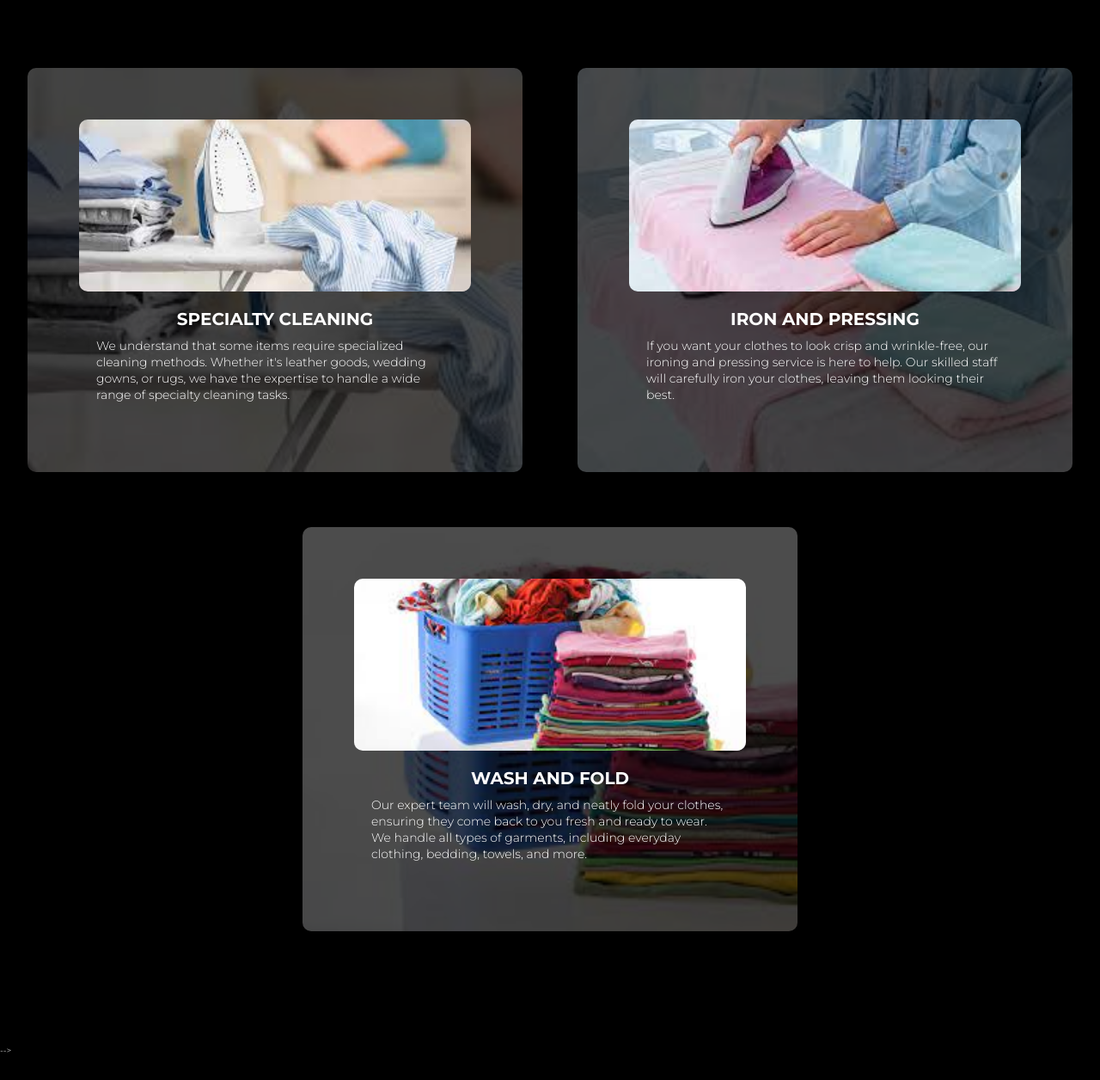
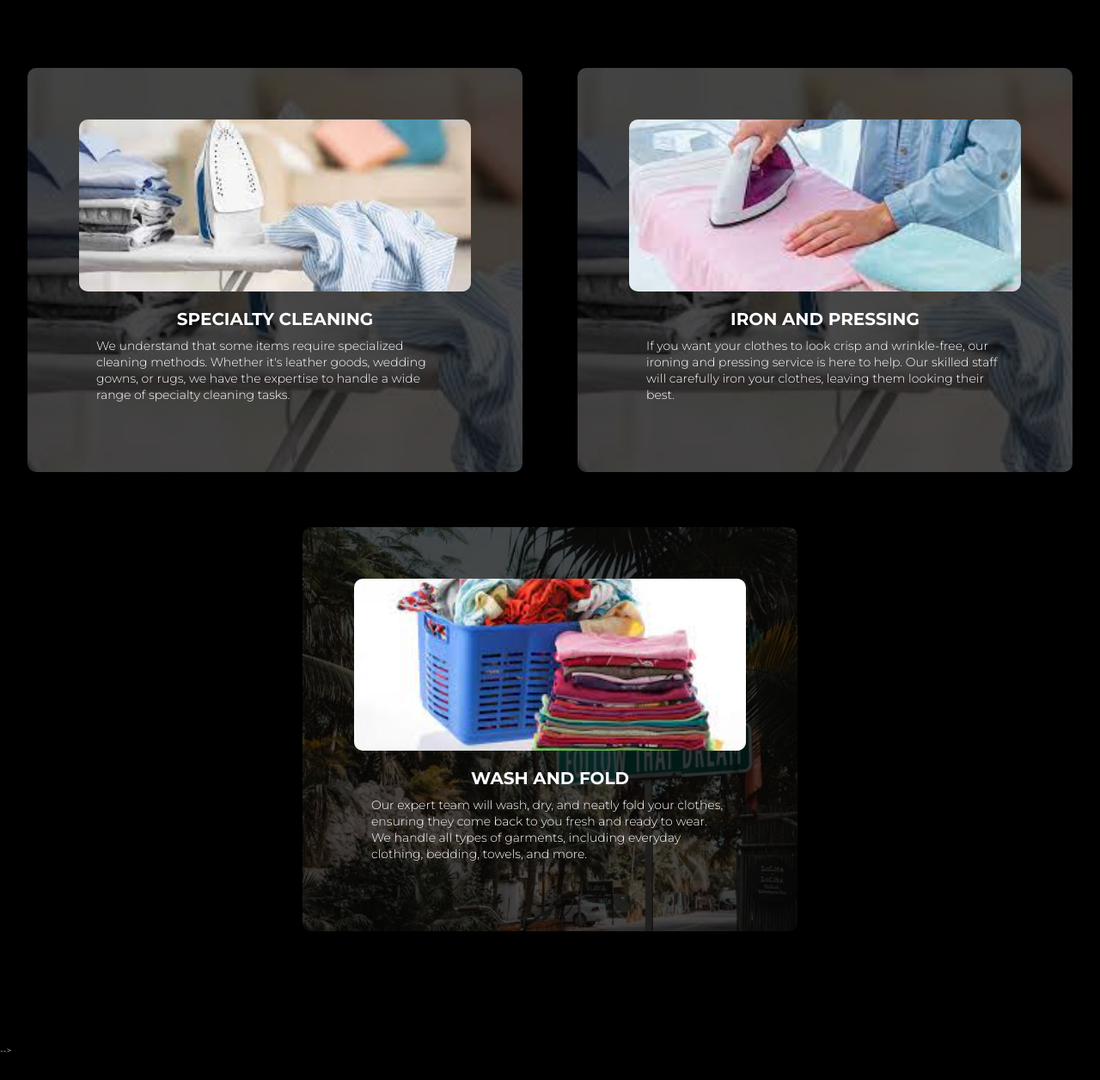
Before and after one commit to Haneef29/Certified-portfolio, a plain HTML site: page index.html in a window 1280 px wide. Shown: the part 1064-2320 px from the top of the page at 86% size. Drawn offline with nearby package versions, Linux system fonts and the light colour scheme; a web font is replaced by a local one.

Commit message:
Tg certified

```diff
--- a/Css/style.css
+++ b/Css/style.css
@@ -328,7 +328,7 @@ p{
     background-image: url(./download.jpg);
 }
 #services .service-item.first{
-    background-image: url(./iron\ and\ press.jpg);
+    background-image: url(./download.jpg);
     /* overflow: hidden; */
 }
 #services .service-item img{
@@ -346,7 +346,7 @@ p{
     transform: scale(1.1);
 }
 #services .service-item.second{
-    background-image: url(./wash\ and\ fold.jpg);
+    background-image: url(./garden.jpg);
 }
 
 
```
